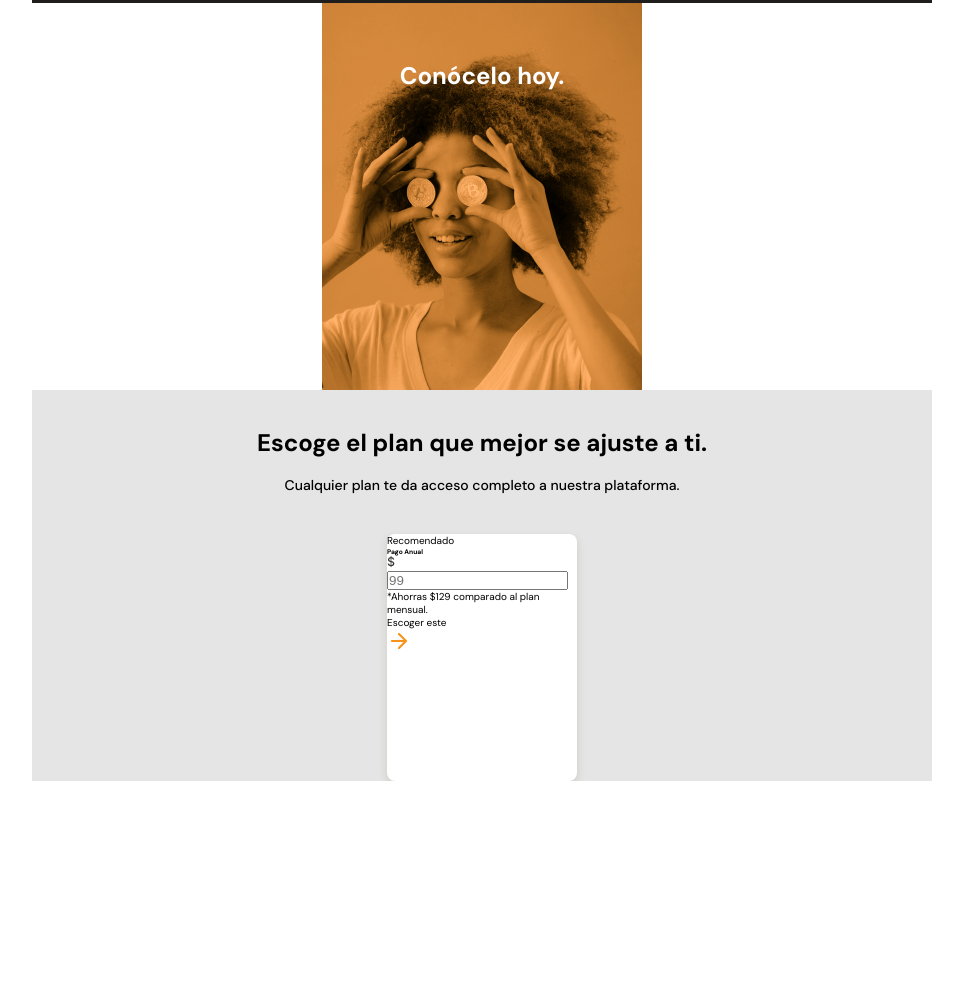
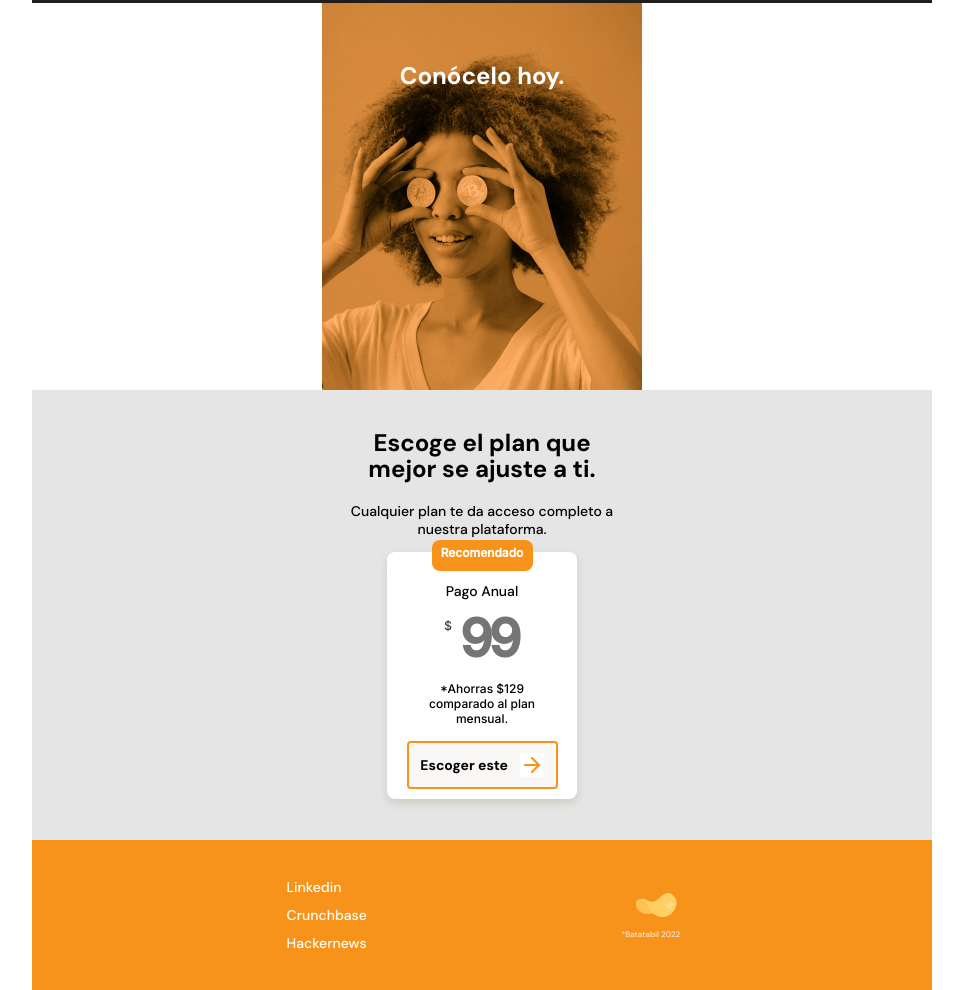
Before and after one commit to jorge5avalos/app-pagina-de-zapatos, a plain HTML site: page index.html in a window 1280 px wide. Shown: the part 2041-3031 px from the top of the page, without its empty margins (158-1121 px from the left). Before the commit the page ends 2822 px from the top, so only its background shows below. Drawn offline with Linux system fonts and the light colour scheme.

Commit message:
aumentamos el footer

```diff
--- a/css/tarea.css
+++ b/css/tarea.css
@@ -264,13 +264,17 @@ h4 {
   display: flex;
   flex-direction: column;
   align-items: center;
-
   width: 90%;
+  height: 450px;
   min-width: 320px;
   max-width: 900px;
   background-color: #e5e5e5;
 }
 .seccion-4-titulo {
+  text-align: center;
+  width: 30%;
+  min-width: 228px;
+  max-width: 900px;
   margin-top: 40px;
   font-family: "DM Sans";
   font-style: normal;
@@ -278,7 +282,13 @@ h4 {
   font-size: 24px;
   line-height: 26px;
 }
+.seccion__4__parrafo__2 {
+  width: 280px;
+  height: 30px;
+}
 .seccion__4__parrafo {
+  text-align: center;
+
   font-family: "DM Sans";
   font-style: normal;
   font-weight: 500;
@@ -286,11 +296,138 @@ h4 {
   line-height: 18px;
   margin-top: 20px;
 }
-.seccion__4__card {
+.seccion__4__card__1 {
+  margin: 0px 20px;
+  display: none;
+  flex-direction: column;
+  align-items: center;
   margin-top: 40px;
   width: 190px;
   height: 247px;
-  background-color: #FFFFFF;
+  background-color: #ffffff;
   box-shadow: 0px 4px 8px rgba(89, 73, 30, 0.16);
   border-radius: 8px;
 }
+.seccion__4__card__2 {
+  margin: 0px 20px;
+  display: flex;
+  flex-direction: column;
+  align-items: center;
+  margin-top: 40px;
+  width: 190px;
+  height: 247px;
+  background-color: #ffffff;
+  box-shadow: 0px 4px 8px rgba(89, 73, 30, 0.16);
+  border-radius: 8px;
+}
+.card {
+  display: flex;
+}
+.car__recomendado {
+  position: absolute;
+  z-index: 10;
+  margin-top: 150px;
+  font-family: "Inter";
+  font-style: normal;
+  font-weight: 700;
+  font-size: 12px;
+  line-height: 15px;
+  width: 101px;
+  height: 31px;
+  background-color: #f7931a;
+  border-radius: 8px;
+}
+.card__recomendado__2 {
+  text-align: center;
+  padding: 5px;
+  color: #ffffff;
+}
+.card__pago {
+  margin-top: 30px;
+  font-family: "DM Sans";
+  font-style: normal;
+  font-weight: 500;
+  font-size: 14px;
+  line-height: 18px;
+}
+.card__escoger__parrafo {
+  font-family: "DM Sans";
+  font-style: normal;
+  font-weight: 700;
+  font-size: 14px;
+  line-height: 18px;
+}
+.card__numero__img {
+  padding: 0px 5px;
+  margin-bottom: 25px;
+  font-family: "Inter";
+  font-style: normal;
+  font-weight: 500;
+  font-size: 12px;
+  line-height: 15px;
+  color: #363636;
+}
+.card__99 {
+  margin-top: 10px;
+  width: 65px;
+  height: 56px;
+  border: none;
+  font-size: 52px;
+  font-family: "Inter";
+  font-style: normal;
+  font-weight: 700;
+  line-height: 63px;
+  letter-spacing: -0.08em;
+}
+.card__parrafo {
+  margin: 0px 24px;
+  margin-top: 15px;
+  font-family: "Inter";
+  font-style: normal;
+  font-weight: 500;
+  font-size: 12px;
+  line-height: 15px;
+  text-align: center;
+}
+.card__escoger {
+  margin-top: 15px;
+  display: flex;
+  width: 151px;
+  height: 48px;
+  background-color: #faf8f7;
+  justify-content: space-evenly;
+  align-items: center;
+  border: 2px solid #f7931a;
+  border-radius: 4px;
+}
+.pie__pagina {
+  justify-content: space-evenly;
+  align-items: center;
+  display: flex;
+  width: 90%;
+  min-width: 320px;
+  max-width: 900px;
+  height: 150px;
+  background-color: #f7931a;
+}
+.pie__pagina__anuncios__2 {
+  font-family: "DM Sans";
+  font-style: normal;
+  font-weight: 500;
+  font-size: 14px;
+  line-height: 18px;
+  color: #ffffff;
+  padding: 5px;
+}
+.pie__pagina__anuncios__3__parrafo {
+  font-family: "DM Sans";
+  font-style: normal;
+  font-weight: 500;
+  font-size: 8px;
+  line-height: 18px;
+  color: #FFE9D5;
+}
+.pie__pagina__anuncios__3__img{
+  margin-left: 10px;
+  padding: 5px;
+}
--- a/index.html
+++ b/index.html
@@ -180,16 +180,21 @@
       <h5 class="seccion-4-titulo">
         Escoge el plan que mejor se ajuste a ti.
       </h5>
+      <div class="seccion__4__parrafo__2">
         <p class="seccion__4__parrafo">
           Cualquier plan te da acceso completo a nuestra plataforma.
         </p>
-      <div class="seccion__4__card">
+      </div>
       <div class="car__recomendado">
+        <p class="card__recomendado__2">
           Recomendado
+        </p>
       </div>
+      <div class="card">
+        <div class="seccion__4__card__1">
           <h6 class="card__pago">Pago Anual</h6>
           <div class="card__numero">
-          <img src="./assets/icons/signo_dollar.jpg" alt="">
+            <img class="card__numero__img" src="./assets/icons/signo_dollar.jpg" alt="">
             <input type="text" class="card__99" placeholder="99">
           </div>
           <p class="card__parrafo">
@@ -202,6 +207,58 @@
             <img src="./assets/icons/arrow-right 1.jpg" alt="">
           </div>
         </div>
+        <div class="seccion__4__card__2">
+          <h6 class="card__pago">Pago Anual</h6>
+          <div class="card__numero">
+            <img class="card__numero__img" src="./assets/icons/signo_dollar.jpg" alt="">
+            <input type="text" class="card__99" placeholder="99">
+          </div>
+          <p class="card__parrafo">
+            *Ahorras $129 comparado al plan mensual.
+          </p>
+          <div class="card__escoger">
+            <p class="card__escoger__parrafo">
+              Escoger este
+            </p>
+            <img src="./assets/icons/arrow-right 1.jpg" alt="">
+          </div>
+        </div>
+        <div class="seccion__4__card__1">
+          <h6 class="card__pago">Pago Anual</h6>
+          <div class="card__numero">
+            <img class="card__numero__img" src="./assets/icons/signo_dollar.jpg" alt="">
+            <input type="text" class="card__99" placeholder="99">
+          </div>
+          <p class="card__parrafo">
+            *Ahorras $129 comparado al plan mensual.
+          </p>
+          <div class="card__escoger">
+            <p class="card__escoger__parrafo">
+              Escoger este
+            </p>
+            <img src="./assets/icons/arrow-right 1.jpg" alt="">
+          </div>
+        </div>
+      </div>
     </section>
+    <footer class="pie__pagina">
+      <div class="pie__pagina__anuncios">
+        <p class="pie__pagina__anuncios__2">
+          Linkedin
+        </p>
+        <p class="pie__pagina__anuncios__2">
+          Crunchbase
+        </p>
+        <p class="pie__pagina__anuncios__2">
+          Hackernews
+        </p>
+      </div>
+      <div class="pie__pagina__anuncios__3">
+        <img src="./assets/images/Group 16.png" alt="" class="pie__pagina__anuncios__3__img">
+        <p class="pie__pagina__anuncios__3__parrafo">
+          *Batatabil 2022
+        </p>
+      </div>
+    </footer>
   </body>
 </html>
```
Lines whose indentation alone changed are shown as unchanged.
